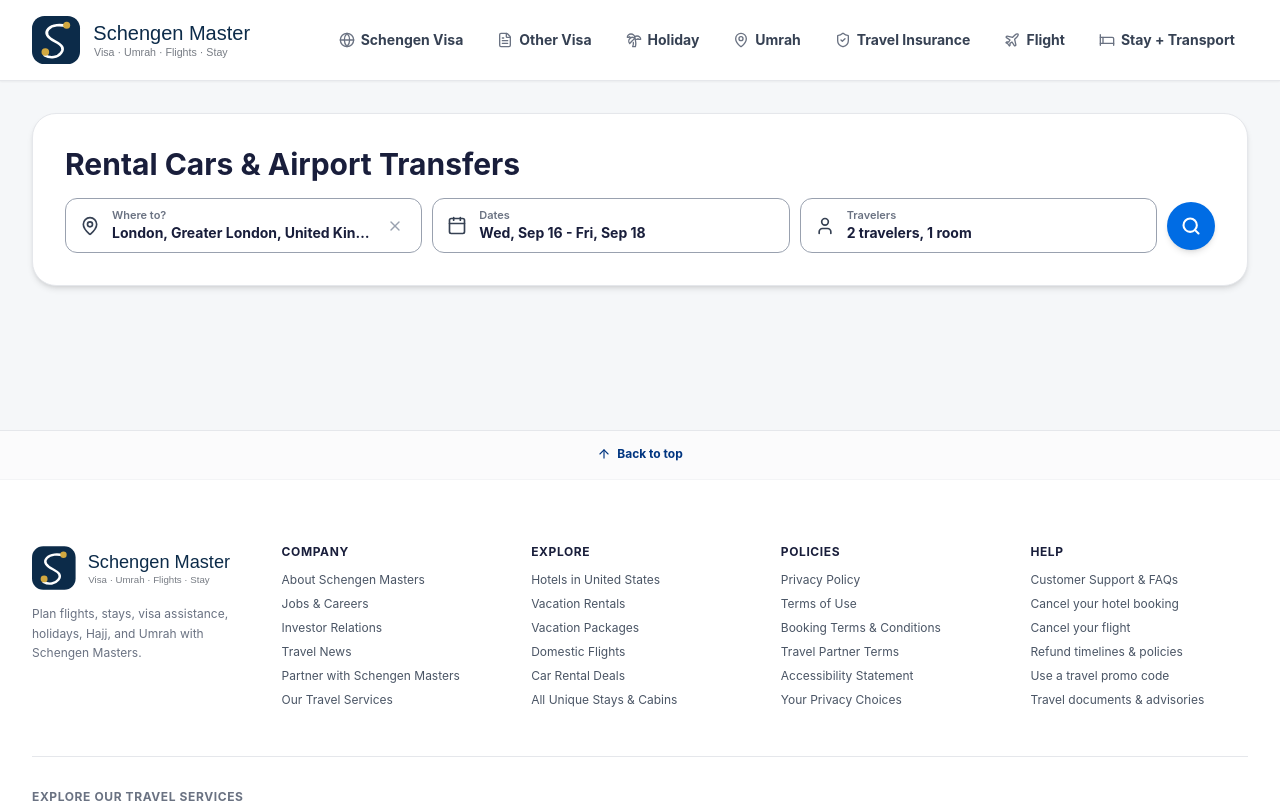
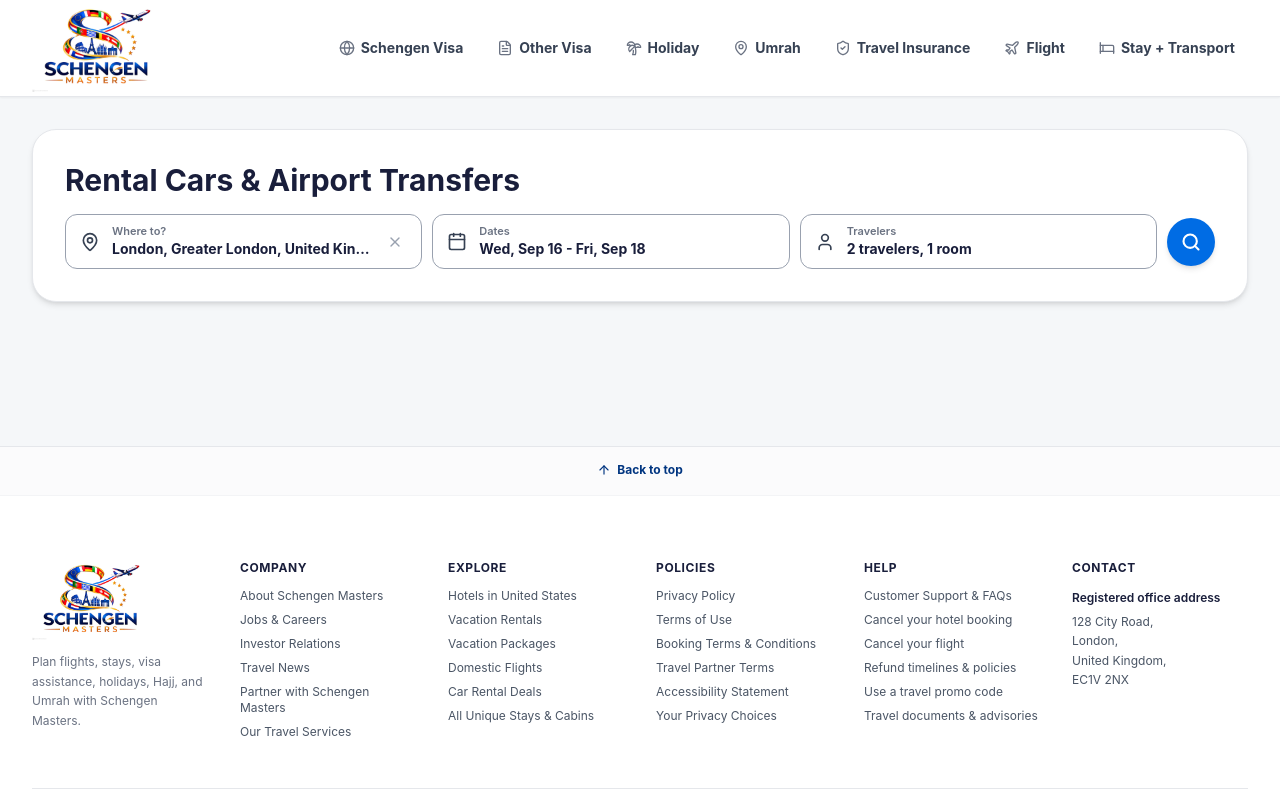
Before and after one commit to Reservation-dotcom/travel, a Next.js app in the folder frontend/: page /cars in a window 1280 px wide. Shown: the top 803 px of the page. Built offline with nearby package versions, Linux system fonts and the light colour scheme.

Commit message:
add logo ,adress

```diff
--- a/frontend/src/app/components/layout/Footer.js
+++ b/frontend/src/app/components/layout/Footer.js
@@ -70,16 +70,16 @@
       <div className="max-w-7xl mx-auto px-4 sm:px-6 lg:px-8 py-12 lg:py-16">
 
         {/* Brand & 4-Column Grid */}
-        <div className="grid grid-cols-2 md:grid-cols-5 gap-8 mb-12">
+        <div className="grid grid-cols-2 md:grid-cols-6 gap-8 mb-12">
 
           {/* Col 1: Logo & Summary */}
           <div className="col-span-2 md:col-span-1 space-y-3">
             <Image
-              src="/schengen-logo.svg"
-              alt="Schengen Master: Visa, Umrah, Flights, Stay"
-              width={720}
-              height={144}
-              className="h-12 w-auto"
+              src="/schengenmasterlogo.jpg"
+              alt="Schengen Masters logo"
+              width={1117}
+              height={768}
+              className="h-20 w-auto max-w-full object-contain"
             />
             <p className="text-xs text-gray-500 leading-relaxed">
               Plan flights, stays, visa assistance, holidays, Hajj, and Umrah with Schengen Masters.
@@ -106,6 +106,21 @@
               </ul>
             </div>
           ))}
+
+          <div className="space-y-3">
+            <h4 className="text-xs font-bold uppercase tracking-wider text-[#191e3b]">
+              Contact
+            </h4>
+            <address className="not-italic text-xs leading-relaxed text-gray-600">
+              <p className="font-semibold text-[#191e3b] mb-1">Registered office address</p>
+              <p>
+                128 City Road,<br />
+                London,<br />
+                United Kingdom,<br />
+                EC1V 2NX
+              </p>
+            </address>
+          </div>
 
         </div>
 
--- a/frontend/src/app/components/layout/Header.js
+++ b/frontend/src/app/components/layout/Header.js
@@ -33,19 +33,23 @@
   return (
     <header className="sticky top-0 z-50 bg-white border-b border-gray-200 text-[#191e3b] shadow-xs">
       <div className="max-w-7xl mx-auto px-4 sm:px-6 lg:px-8">
-        <div className="flex items-center justify-between h-16 sm:h-20">
+        <div className="flex items-center justify-between h-20 sm:h-24">
 
           {/* Logo */}
-          <Link href="/" className="flex items-center group shrink-0">
-            <Image
-              src="/schengen-logo.svg"
-              alt="Schengen Master: Visa, Umrah, Flights, Stay"
-              width={720}
-              height={144}
-              priority
-              className="h-10 sm:h-12 w-auto"
-            />
+
+          <Link href="/" aria-label="Schengen Master home" className="flex shrink-0 items-center group">
+            <div className="relative aspect-[1117/768] w-[115px] overflow-hidden transition-transform group-hover:scale-105 sm:w-[128px]">
+              <Image
+                src="/schengenmasterlogo.jpg"
+                alt="Schengen Masters"
+                fill
+                priority
+                sizes="(max-width: 639px) 105px, 128px"
+                className="object-contain"
+              />
+            </div>
           </Link>
+
 
           {/* Desktop Navigation Links */}
           <nav className="hidden lg:flex items-center gap-1 xl:gap-2">
```
Also changed, not shown: frontend/public/schengenmasterlogo.jpg (added), 1 other file (tests, documents, lock files or other folders).
